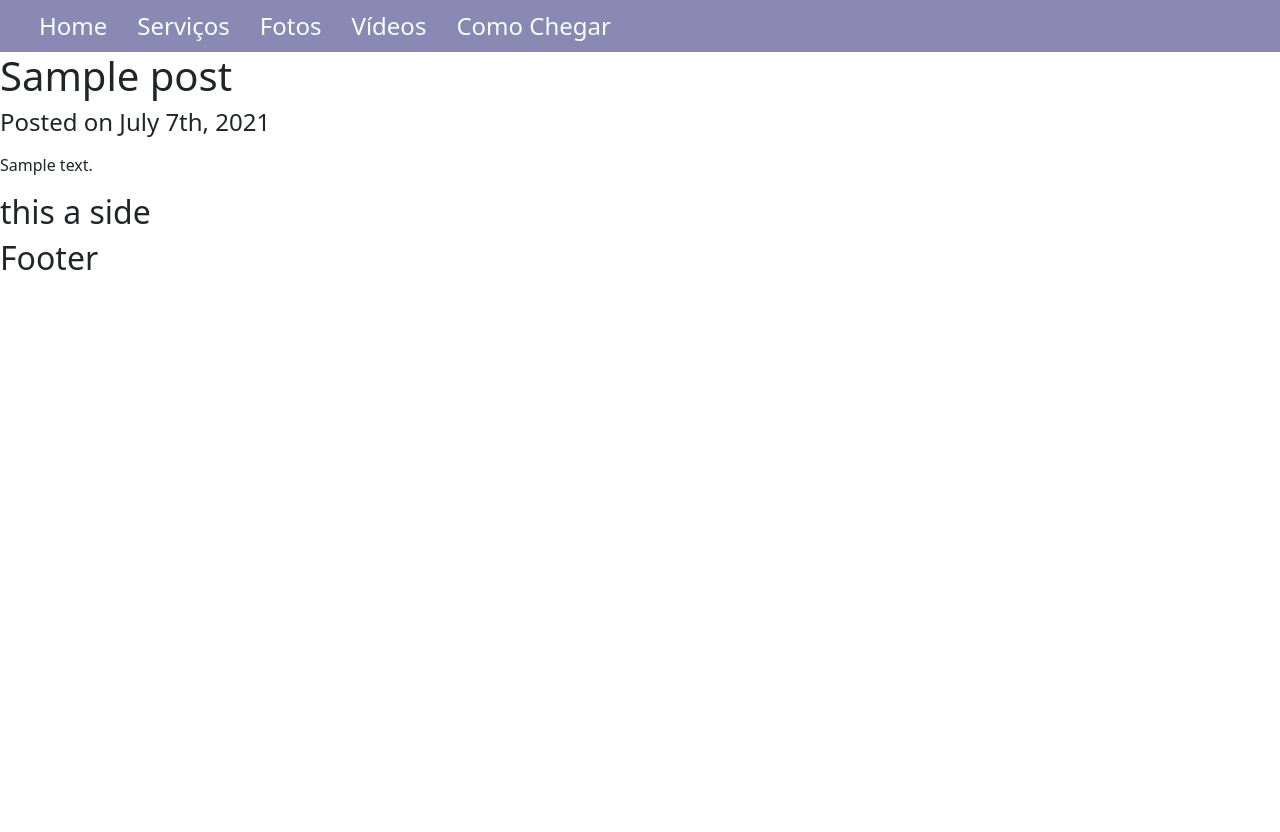
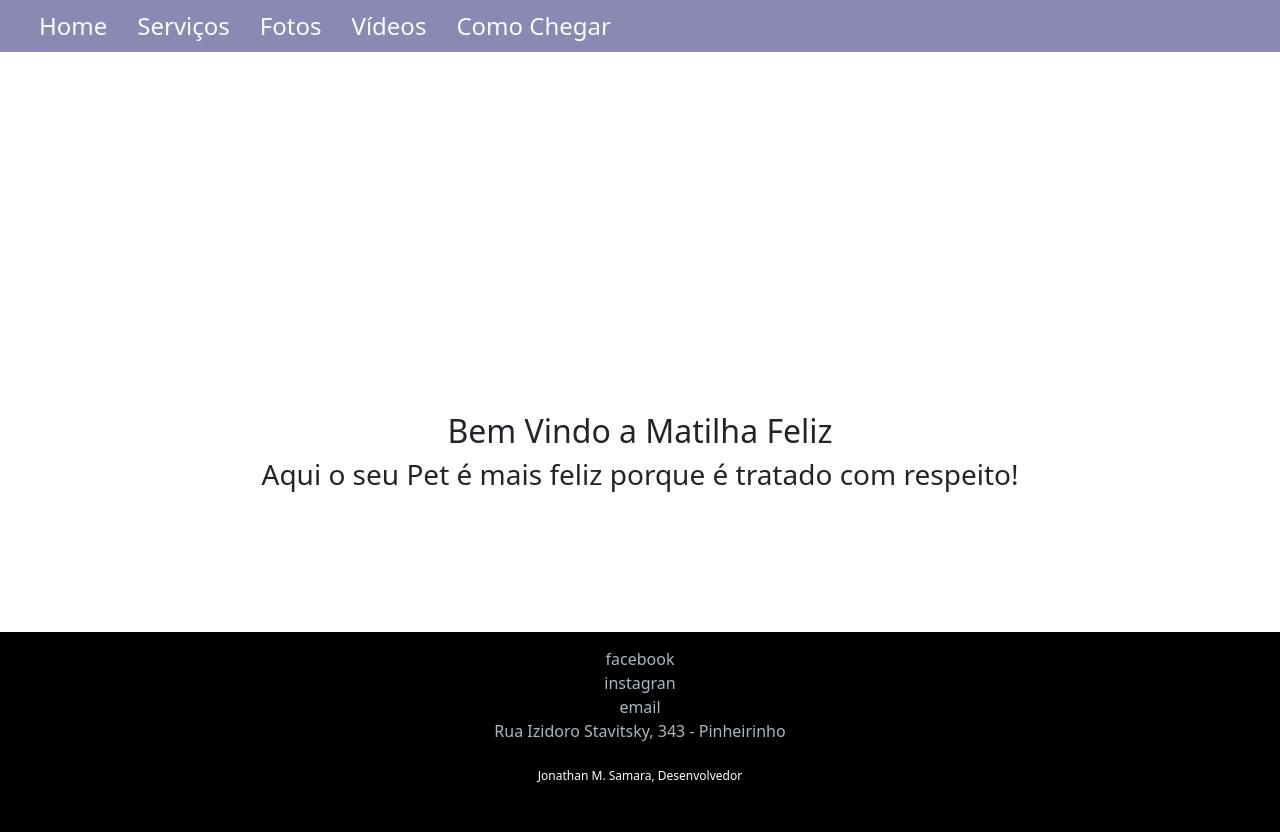
Before and after one commit to joneng2016/wp_template_fran, a WordPress theme: template index.php in a window 1280 px wide. Before the commit the page ends 270 px from the top, so only its background shows below. Run offline with PHP 8.4 and a stand-in for WordPress, Linux system fonts and the light colour scheme; the site name, menu and one post (Sample post) are stand-ins, and other content is empty; some libraries are stand-ins or nearby versions.

Commit message:
quase finalizando a index.php

```diff
--- a/footer.php
+++ b/footer.php
@@ -1 +1,32 @@
-<h2>Footer</h2>
+<div style="color:#fff;padding-top:15px;">
+
+    <center>
+
+        <span>
+            <a class="type_footer" href="<?= getFooterInformations("facebook") ?>">
+                facebook
+            </a>
+        </span>
+            <br>
+        <span>
+            <a class="type_footer" href="<?= getFooterInformations("instagran") ?>">
+                instagran
+            </a>
+        </span>
+            <br>
+        <span>
+            <a class="type_footer" href="<?= getFooterInformations("email") ?>">
+                email
+            </a>
+        </span>
+            <br>
+
+        <span class="type_footer">
+            <?= getFooterInformations("contato") ?>
+        </span>
+            <br>
+            <br>
+        <span style="font-size:12px;">Jonathan M. Samara, Desenvolvedor</span>
+    </center>
+
+</div>
--- /dev/null
+++ b/functions.php
@@ -0,0 +1,12 @@
+<?php
+function getFooterInformations($information) {
+
+    $dictionary = [
+        "facebook" => "https://facebook.com.br/franciele_quadros",
+        "instagran" => "https://instragan.com.br/franciele_quadros",
+        "email" => "franciele.quadros@hotmail.com",
+        "contato" => "Rua Izidoro Stavitsky, 343 - Pinheirinho"
+    ];
+
+    return $dictionary[$information];
+}
--- a/index.php
+++ b/index.php
@@ -1,41 +1,18 @@
+
     <?php get_header(); ?>
 
-        <div id="ttr_main" class="row">
+        <div style="margin-top:360px;">
+            <center>
 
-            <div id="ttr_content" class="col-lg-8 col-sm-8 col-md-8 col-xs-12">
+                <h2>Bem Vindo a Matilha Feliz</h2>
+                <h3>Aqui o seu Pet é mais feliz porque é tratado com respeito!</h3>
 
-                <div class="row">
-
-                    <?php if (have_posts()) : while (have_posts()) : the_post(); ?>
-
-                    <div class="col-lg-6 col-sm-6 col-md-6 col-xs-12">
-
-                        <h1><?php the_title(); ?></h1>
-
-                            <h4>Posted on <?php the_time('F jS, Y') ?></h4>
-                            <p><?php the_content(__('(more...)')); ?></p>
-
-                        </div>
-
-                    <?php endwhile; else: ?>
-
-                        <p>
-                            <?php _e('Sorry, no posts matched your criteria.'); ?>
-                        </p>
-
-                    <?php endif; ?>
-
-                </div>
-
-            </div>
-
-            <?php get_sidebar(); ?>
-
+            </center>
         </div>
 
     </body>
 
-    <footer>
+    <footer class="footer-style">
         <?php get_footer(); ?>
     </footer>
 
--- a/style.css
+++ b/style.css
@@ -25,3 +25,20 @@ Version:1.0.0
     text-shadow: 1px 1px 1px #adb5bd;
 
 }
+
+.footer-style {
+    margin-top:140px;
+    background-color: #000;
+    height: 200px;
+}
+
+.type_footer {
+    color:#adb5bd;
+    transition: 5px;
+    text-decoration: none;
+}
+
+.type_footer:hover {
+    color:#637d97;
+    cursor: pointer;
+}
```
